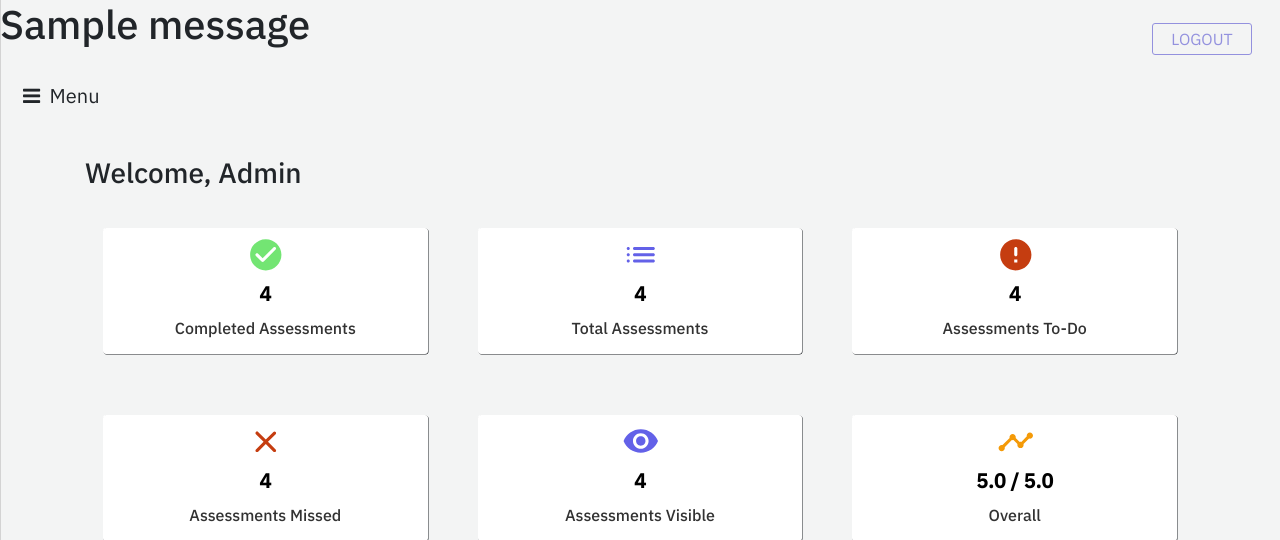
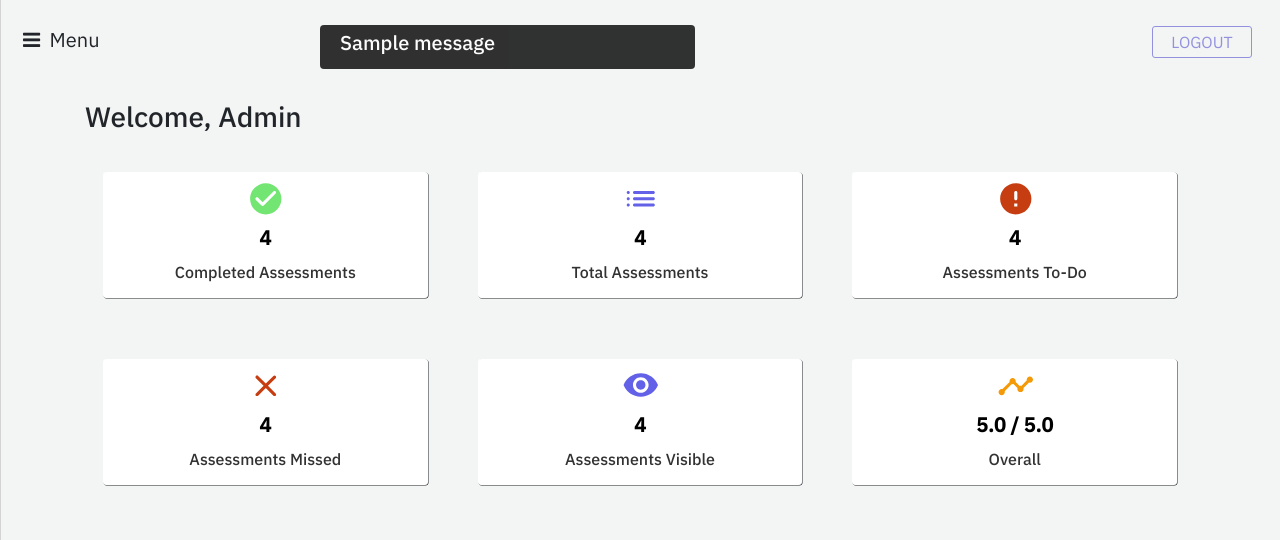
Before and after one commit to Jange1l/Student-Assessment-Management-Python-App, a Django app: page /student-dashboard in a window 1280 px wide. Shown: the top 540 px of the page. Run offline with Django 3.2, Linux system fonts and the light colour scheme; a user stored in the database is signed in; tables that the repository leaves empty hold one stand-in row (values such as "Sample post"); one stand-in notice (Sample message) is shown; some libraries are stand-ins or nearby versions.

Commit message:
make changes to logout

```diff
--- a/login/static/login/css/dashboard.css
+++ b/login/static/login/css/dashboard.css
@@ -1,3 +1,20 @@
+.error-box {
+  background-color: black;
+  border-radius: 4px;
+  position: absolute;
+  left: 25%;
+  top: 25px;
+  padding: 6px 200px 6px 20px;
+  z-index: 100;
+  opacity: 80%;
+  font-weight: 400;
+}
+
+.error-message {
+  font-size: 20px;
+  color: white;
+}
+
 /* -------------------- The side navigation menu ------------------ */
 .sidenav {
     height: 100%; /* 100% Full-height */
@@ -82,7 +99,7 @@
 /* -------------------- Logout button ------------------ */
   .logout-btn {
     position: absolute;
-    top: 23px;
+    top: 26px;
     right: 28px;
     -webkit-border-radius: 3px;
     -moz-border-radius: 3px;
@@ -98,6 +115,7 @@
     cursor: pointer;
     text-align: center;
     width: 100px;
+    text-decoration: none;
   }
 
   .logout-btn:hover {
@@ -107,6 +125,8 @@
     -o-box-shadow: 0 10px 20px rgba(0, 0, 0, 0.19), 0 6px 6px rgba(0, 0, 0, 0.23);
     box-shadow: 0 10px 20px rgba(0, 0, 0, 0.19), 0 6px 6px rgba(0, 0, 0, 0.23);
     background-color: rgb(207, 200, 200);
+    color: #9391de;
+    text-decoration: none;
   }
 
 
--- a/login/templates/login/index.html
+++ b/login/templates/login/index.html
@@ -8,6 +8,7 @@
     <link href="https://fonts.googleapis.com/css?family=IBM+Plex+Sans:300,400,500&display=swap" rel="stylesheet">
   </head>
   <body>
+
     <div class="top-container">
       <h1>Welcome,</h1>
       <h2>Are you a...</h2>
--- a/login/templates/login/student-dashboard.html
+++ b/login/templates/login/student-dashboard.html
@@ -26,11 +26,11 @@
 
 	<!-- Error Message -->
 	{% if messages %}
-
 		{% for message in messages %}
-		<h1>{{ message }}</h1>
+		<div class="error-box">
+		<h1 class="error-message">{{ message }}</h1>
+		</div>
 		{% endfor %}
-
 	{% endif %}
 
 	<!-- Side Navbar -->
@@ -43,9 +43,13 @@
 
 	<!-- Use any element to open the sidenav -->
 	<span style="font-size:20px;cursor:pointer" onclick="openNav()"><i class = "fa fa-bars"></i>&nbsp;&nbsp;Menu</span>
+
+	<!-- LOGOUT button -->
 	<div class="logout_btn_container">
-		<input class="logout-btn" type="submit" value="LOGOUT">
+		<a href = "{% url 'log_out' %}" class="logout-btn">LOGOUT</a>
 	</div>
+
+
 	<!-- Other page content to the right of the NAV BAR -->
 	<div id="main">
 		<div class="container">
--- a/login/urls.py
+++ b/login/urls.py
@@ -11,4 +11,5 @@ urlpatterns = [
     path('student-dashboard', views.student_dashboard, name='student-dashboard'),
     path('professor-dashboard', views.professor_dashboard, name='professor-dashboard'),
     path('log_in', views.log_in, name='log_in'),
+    path('log_out', views.log_out, name='log_out'),
 ]
--- a/login/views.py
+++ b/login/views.py
@@ -3,6 +3,7 @@ from django.contrib.auth.forms import UserCreationForm, AuthenticationForm, Pass
 from django.contrib.auth import authenticate, login, logout, update_session_auth_hash
 from django.contrib import messages
 from django.utils.translation import ugettext as _
+from django.views.decorators.cache import cache_control
 
 
 # Home Page
@@ -78,3 +79,7 @@ def log_in(request):
 
 
 # *************************** LOGOUT***************************
+@cache_control(no_cache=True, must_revalidate=True, no_store=True)
+def log_out(request):
+    logout(request)
+    return redirect('/')
--- a/project/settings.py
+++ b/project/settings.py
@@ -135,4 +135,4 @@ STATIC_URL = '/static/'
 
 # Login/logout redirct links
 # LOGIN_REDIRECT_URL = '/'
-# LOGOUT_REDIRECT_URL = '/'
+LOGOUT_REDIRECT_URL = '/'
```
Also changed, not shown: db.sqlite3.
